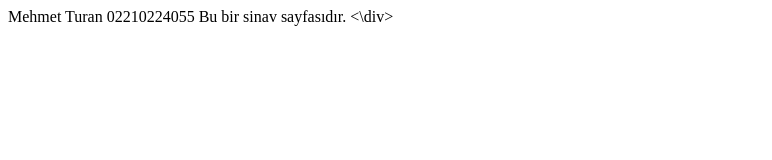
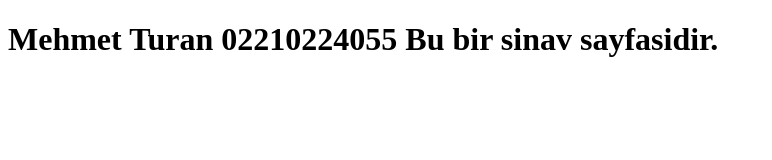
Before and after one commit to FBmarko/YMG2, a plain HTML site: page index.html in a window 1280 px wide. Shown: the whole page, without its empty margins (0-772 px from the left). Drawn offline with Linux system fonts and the light colour scheme.

Commit message:
Add files via upload

```diff
--- a/index.html
+++ b/index.html
@@ -6,9 +6,8 @@
 </head>
 
 <body>
-   <div>
-	Mehmet Turan 02210224055 Bu bir sinav sayfasıdır.
 
-<\div>
+	<h1>Mehmet Turan 02210224055 Bu bir sinav sayfasidir.</h1>
+
 </body>
 </html>
```
